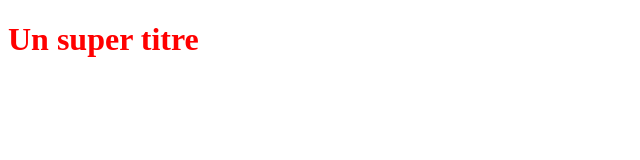
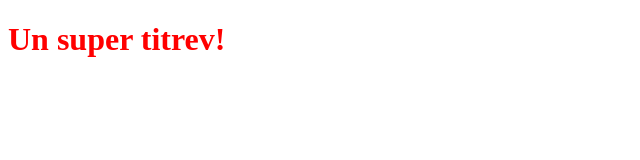
Before and after one commit to Lrntts/OpenClassRoomProject, a plain HTML site: page index.html in a window 1280 px wide. Shown: the full height of the page, 0-640 px from the left. Drawn offline with Linux system fonts and the light colour scheme.

Commit message:
Titre modifié

```diff
--- a/index.html
+++ b/index.html
@@ -5,6 +5,6 @@
    <link rel="stylesheet" type="text/css" href="styles.css">
 </head>
 <body>
-   <h1>Un super titre</h1>
+   <h1>Un super titrev!</h1>
 </body>
 </html>
```
